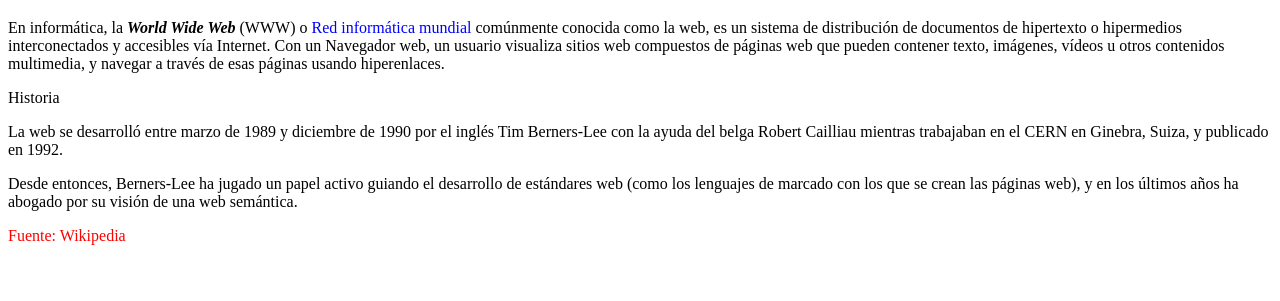
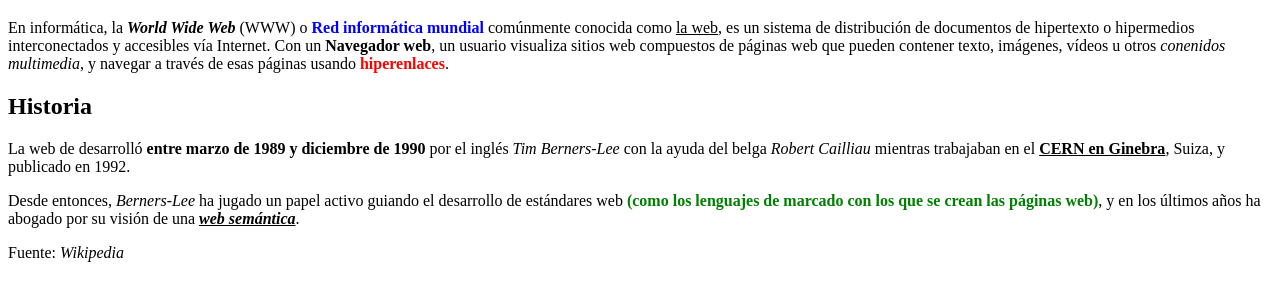
Before and after one commit to EricSuarezArreza/aplicaciones-web, a plain HTML site: page ejercicios/ejercicio02/index2.html in a window 1280 px wide. Shown: the part 61-362 px from the top of the page. Drawn offline with Linux system fonts and the light colour scheme.

Commit message:
ejercicio3

```diff
--- a/ejercicios/ejercicio02/index2.html
+++ b/ejercicios/ejercicio02/index2.html
@@ -2,40 +2,34 @@
 <html lang="en">
 <head>
     <meta charset="UTF-8">
-    <meta name="description" content="Ejercicio 02 relación HTML">
-    <meta name="author" content="Eric Suárez Arreza">
-    <title>Ejercicio 02 HTML</title>
+    <meta name="viewport" content="width=device-width, initial-scale=1.0">
+    <title>Ejercicio 02 relación HTML</title>
 </head>
 <body>
     <h1>World Wide Web</h1>
 
     <p>
-        <!-- Los documentos tienen que estar bien formados -->
-        En informática, la <b><i>World Wide Web</i></b> (WWW) o <span style="color:blue">Red informática mundial</span> comúnmente conocida como
-        la web, es un sistema de distribución de documentos de hipertexto o hipermedios
-        interconectados y accesibles vía Internet. Con un Navegador web, un usuario
-        visualiza sitios web compuestos de páginas web que pueden contener texto, imágenes,
-        vídeos u otros contenidos multimedia, y navegar a través de esas páginas
-        usando hiperenlaces.
-        <!-- Las etiquetas siempre se tienen que cerrar -->
+        En informática, la <b><i>World Wide Web</i></b> (WWW) o <b style="color:blue">Red informática mundial</b> comúnmente conocida
+        como <u>la web</u>, es un sistema de distribución de documentos de hipertexto o hipermedios interconectados y accesibles vía Internet.
+        Con un <b>Navegador web</b>, un usuario visualiza sitios web compuestos de páginas web que pueden contener texto, imágenes,
+        vídeos u otros <i>conenidos multimedia</i>, y navegar a través de esas páginas usando <b style="color:red">hiperenlaces</b>.
     </p>
 
-    <p>Historia</p>
+    <h2>Historia</h2>
+
     <p>
-        La web se desarrolló entre marzo de 1989 y diciembre de 1990 por el inglés Tim Berners-Lee
-        con la ayuda del belga Robert Cailliau mientras trabajaban en el CERN en Ginebra, Suiza,
-        y publicado en 1992.
+        La web de desarrolló <b>entre marzo de 1989 y diciembre de 1990</b> por el inglés <i>Tim Berners-Lee</i> con la
+        ayuda del belga <i>Robert Cailliau</i> mientras trabajaban en el <b><u>CERN en Ginebra</u></b>, Suiza, y publicado en 1992.
     </p>
+
     <p>
-        Desde entonces, Berners-Lee ha jugado un papel activo guiando el desarrollo de estándares web
-        (como los lenguajes de marcado con los que se crean las páginas web), y en los últimos años
-        ha abogado por su visión de una web semántica.
+        Desde entonces, <i>Berners-Lee</i> ha jugado un papel activo guiando el desarrollo de estándares web
+        <b style="color:green">(como los lenguajes de marcado con los que se crean las páginas web)</b>, y en los últimos años
+        ha abogado por su visión de una <b style="text-decoration: underline;font-style: italic;">web semántica</b>.
     </p>
-    <p style="color:red;">
-        <!-- Los documentos tienen que estar bien formados -->
-        Fuente: Wikipedia
+
+    <p>
+        Fuente: <i>Wikipedia</i>
     </p>
-    <!-- Las etiquetas siempre se tienen que cerrar -->
-
 </body>
 </html>
```
Also changed, not shown: ejercicios/Ejercicio3/index3.html (added, +58 -0 lines).
